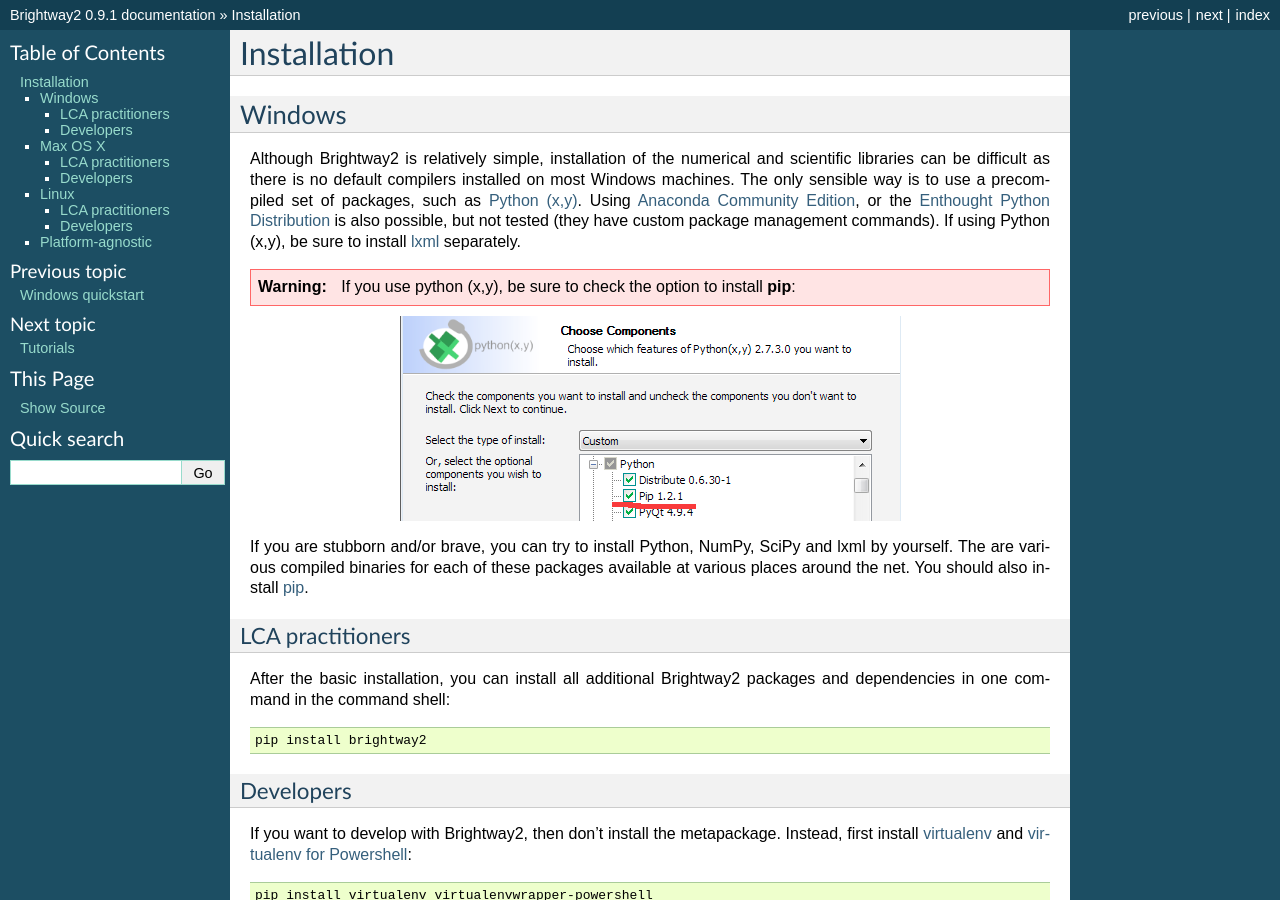
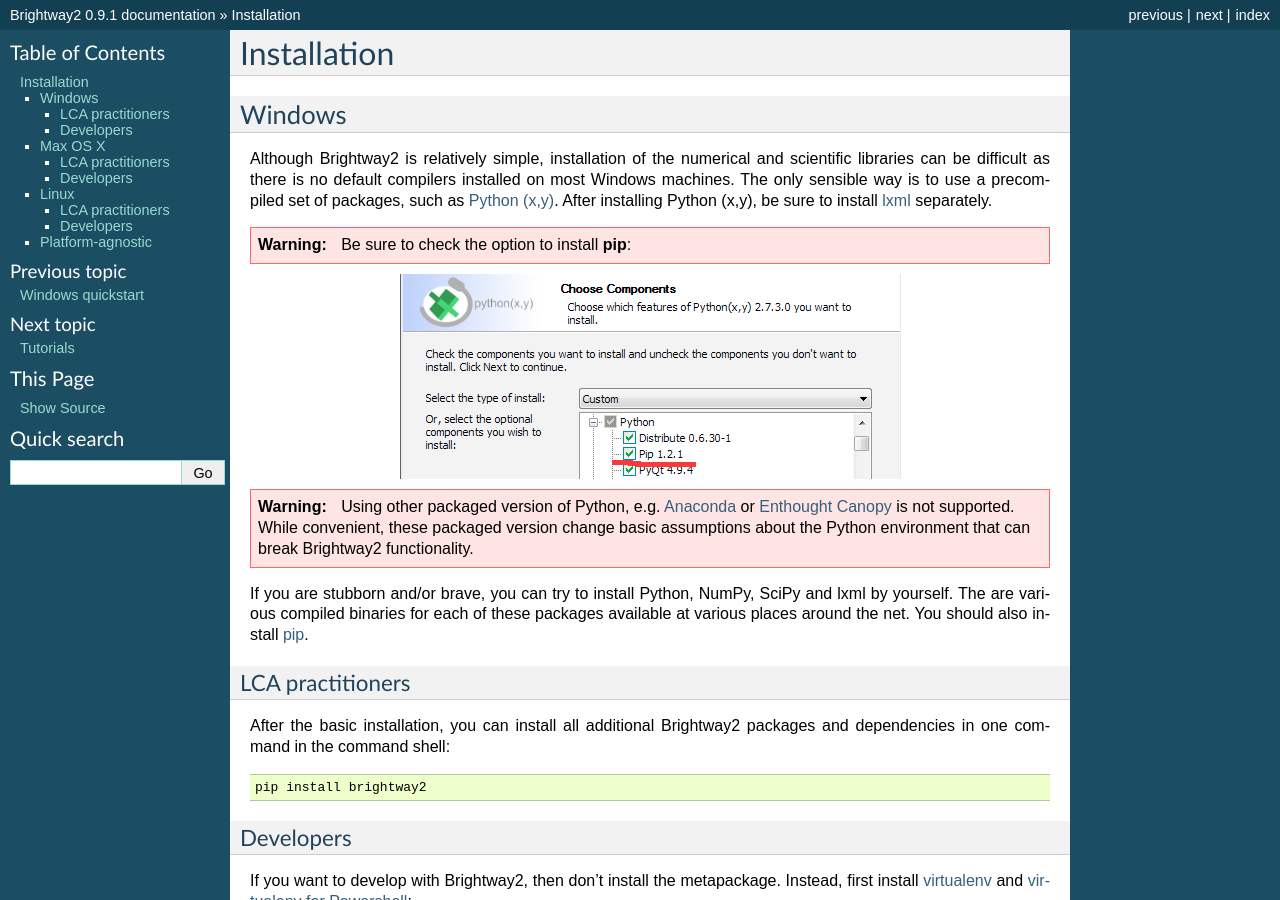
Before and after one commit to brightway-lca/brightway2, a Sphinx documentation site: the page built from docs/installation.rst, in a window 1280 px wide and 900 px high. Built offline with Sphinx 7.4.7, drawn with Linux system fonts in a browser that asks for light colours.

Commit message:
Clarify the python(x,y) is the supported packaged python on windows

```diff
--- a/docs/installation.rst
+++ b/docs/installation.rst
@@ -6,12 +6,14 @@
 Windows
 =======
 
-Although Brightway2 is relatively simple, installation of the numerical and scientific libraries can be difficult as there is no default compilers installed on most Windows machines. The only sensible way is to use a precompiled set of packages, such as `Python (x,y) <https://code.google.com/p/pythonxy/wiki/Downloads>`_. Using `Anaconda Community Edition <http://continuum.io/anacondace.html>`_, or the `Enthought Python Distribution <http://www.enthought.com/products/epd.php>`_ is also possible, but not tested (they have custom package management commands). If using Python (x,y), be sure to install `lxml <http://pythonxy.googlecode.com/files/lxml-3.0.1-1_py27.exe>`_ separately.
+Although Brightway2 is relatively simple, installation of the numerical and scientific libraries can be difficult as there is no default compilers installed on most Windows machines. The only sensible way is to use a precompiled set of packages, such as `Python (x,y) <https://code.google.com/p/pythonxy/wiki/Downloads>`_. After installing Python (x,y), be sure to install `lxml <http://pythonxy.googlecode.com/files/lxml-3.0.1-1_py27.exe>`_ separately.
 
-.. warning:: If you use python (x,y), be sure to check the option to install **pip**:
+.. warning:: Be sure to check the option to install **pip**:
 
 .. image:: images/python-xy-pip.png
     :align: center
+
+.. warning:: Using other packaged version of Python, e.g. `Anaconda <http://continuum.io/downloads.html>`_ or `Enthought Canopy <https://www.enthought.com/products/canopy/>`_ is not supported. While convenient, these packaged version change basic assumptions about the Python environment that can break Brightway2 functionality.
 
 If you are stubborn and/or brave, you can try to install Python, NumPy, SciPy and lxml by yourself. The are various compiled binaries for each of these packages available at various places around the net. You should also install `pip <http://www.pip-installer.org/>`_.
 
```
